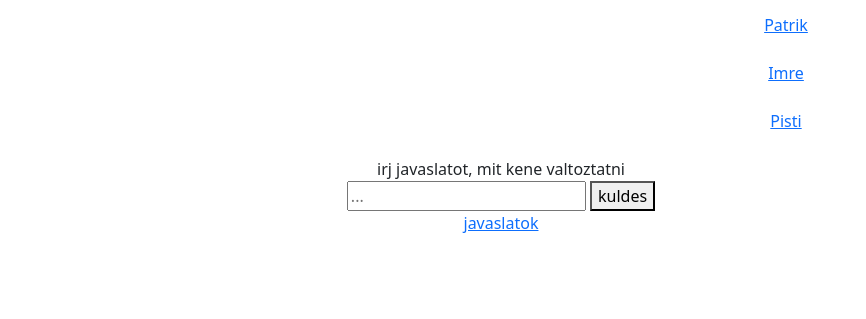
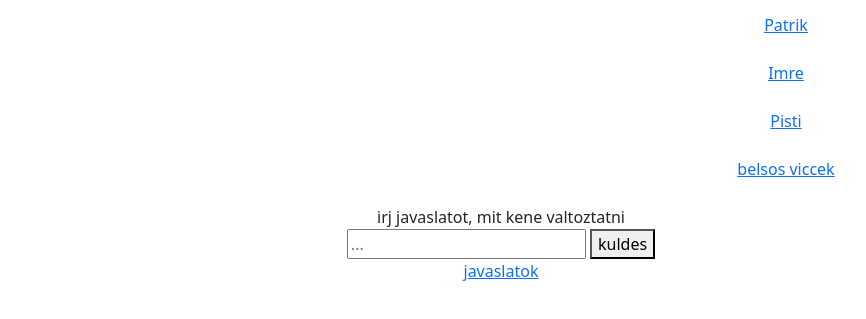
Before and after one commit to istipisti113/idezetek, a plain HTML site: page index.html in a window 1280 px wide. Shown: the part 139-458 px from the top of the page, without its empty margins (139-1005 px from the left). Drawn offline with Linux system fonts and the light colour scheme.

Commit message:
belsos viccek

```diff
--- a/index.html
+++ b/index.html
@@ -19,6 +19,7 @@
                 <option value="vili">vili</option>
                 <option value="patrik">patrik</option>
                 <option value="pisti">pisti</option>
+                <option value="belsosviccek">belsos viccek</option>
               </select>
             </label>
             <br><br>
@@ -39,6 +40,8 @@
           <br><br>
           <a href="/quotesof/pisti">Pisti</a>
           <br><br>
+          <a href="/quotesof/belsosviccek">belsos viccek</a>
+          <br><br>
         </div>
         <form id= "javaslat" action="/javaslat" method="post" redirect=false>
           irj javaslatot, mit kene valtoztatni
```
Also changed, not shown: belsosviccek.txt (added), vili.txt.
